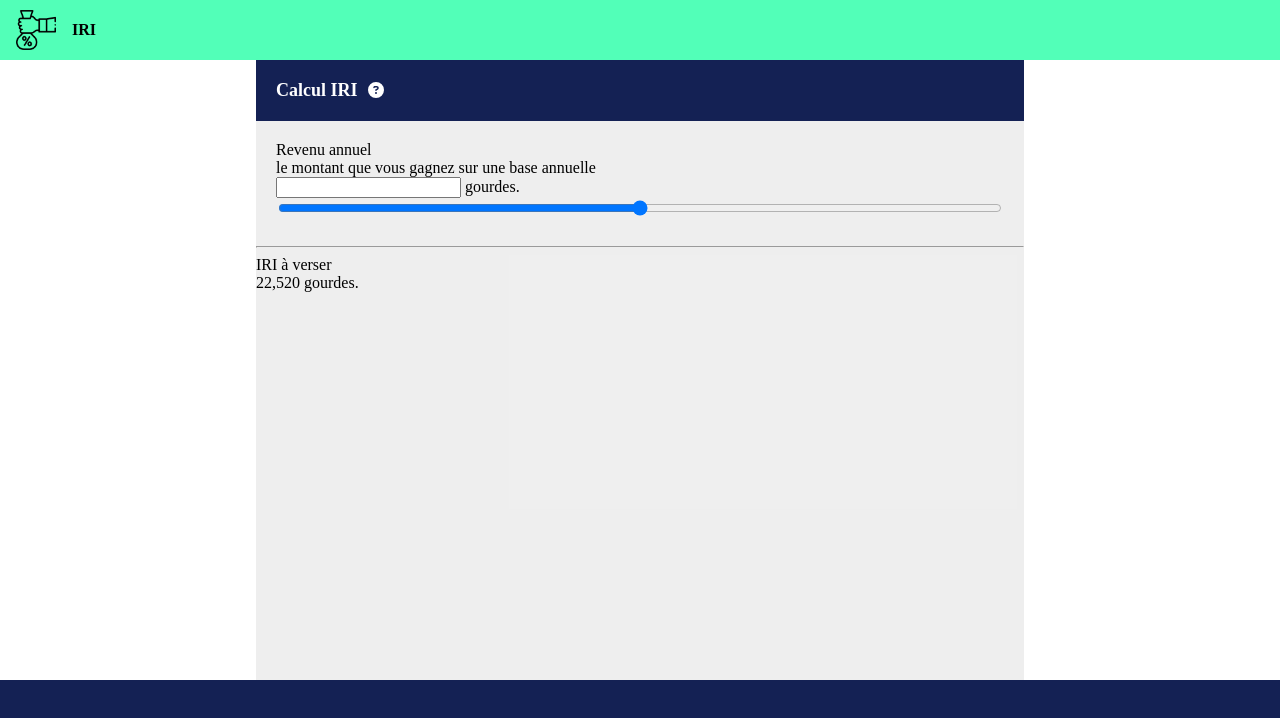
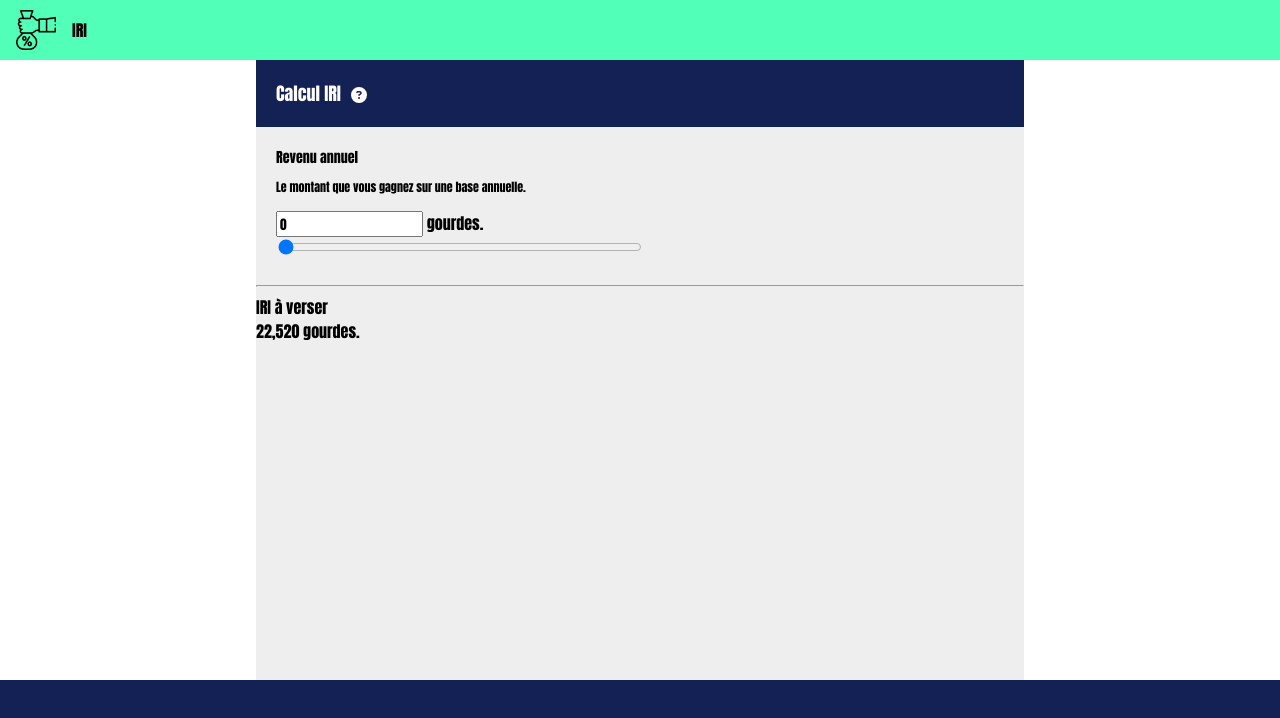
Before and after one commit to hallykeeg/iri, an Angular app: page / in a window 1280 px wide. Shown: the top 718 px of the page. Built offline with nearby package versions, Linux system fonts and the light colour scheme.

Commit message:
input...

```diff
--- a/src/app/app.module.ts
+++ b/src/app/app.module.ts
@@ -6,6 +6,7 @@ import { NavbarComponent } from './components/navbar/navbar.component';
 import { BoxComponent } from './components/box/box.component';
 import { FooterComponent } from './components/footer/footer.component';
 import { FontAwesomeModule } from '@fortawesome/angular-fontawesome';
+import { FormsModule } from '@angular/forms';
 
 @NgModule({
   declarations: [
@@ -16,7 +17,8 @@ import { FontAwesomeModule } from '@fortawesome/angular-fontawesome';
   ],
   imports: [
     BrowserModule,
-    FontAwesomeModule
+    FontAwesomeModule,
+    FormsModule
   ],
   providers: [],
   bootstrap: [AppComponent]
--- a/src/app/components/box/box.component.css
+++ b/src/app/components/box/box.component.css
@@ -18,4 +18,18 @@
     display: flex;
     flex-direction: column;
     padding: 20px;
+  font-family: Impact, Haettenschweiler, 'Arial Narrow Bold', sans-serif;
+
 }
+#corps>#titre{
+    font-weight: bolder;
+    font-size: 14px;
+    margin-bottom: 10px;
+}
+#corps>#description{
+    font-size: 12px;
+    margin-bottom: 15px;
+}
+#range{
+    width: 50%;
+}
--- a/src/app/components/box/box.component.html
+++ b/src/app/components/box/box.component.html
@@ -8,13 +8,13 @@
     </section>
 
     <section id="corps">
-        <span>Revenu annuel</span>
-        <span> le montant que vous gagnez sur une base annuelle </span>
+        <span id="titre">Revenu annuel</span>
+        <span id="description"> Le montant que vous gagnez sur une base annuelle. </span>
         <section>
-            <input type="number" name="" id="">
+            <input type="number" min="0" step="0.01" [(ngModel)]="montant" id="" >
             <label> gourdes. </label>
         </section>
-        <input type="range" name="" id="">
+        <input type="range" min="0" max="9000000000" [(ngModel)]="montant" id="range">
     </section>
     <hr>
     <section id="resultat">
--- a/src/app/components/box/box.component.ts
+++ b/src/app/components/box/box.component.ts
@@ -7,7 +7,7 @@ import { faCircleQuestion} from '@fortawesome/free-solid-svg-icons';
   styleUrls: ['./box.component.css']
 })
 export class BoxComponent implements OnInit {
-
+  montant : number =0;
   faCircleQuestion=faCircleQuestion;
 
   constructor() { }
--- a/src/styles.css
+++ b/src/styles.css
@@ -1,6 +1,6 @@
 /* You can add global styles to this file, and also import other style files */
 :host {
-  font-family: -apple-system, BlinkMacSystemFont, "Segoe UI", Roboto, Helvetica, Arial, sans-serif, "Apple Color Emoji", "Segoe UI Emoji", "Segoe UI Symbol";
+  font-family: Impact, Haettenschweiler, 'Arial Narrow Bold', sans-serif;
   font-size: 14px;
   color: #333;
   box-sizing: border-box;
@@ -18,3 +18,6 @@ h6 {
 p {
   margin: 0;
 }
+*{
+  font-family: Impact, Haettenschweiler, 'Arial Narrow Bold', sans-serif;
+}
```
